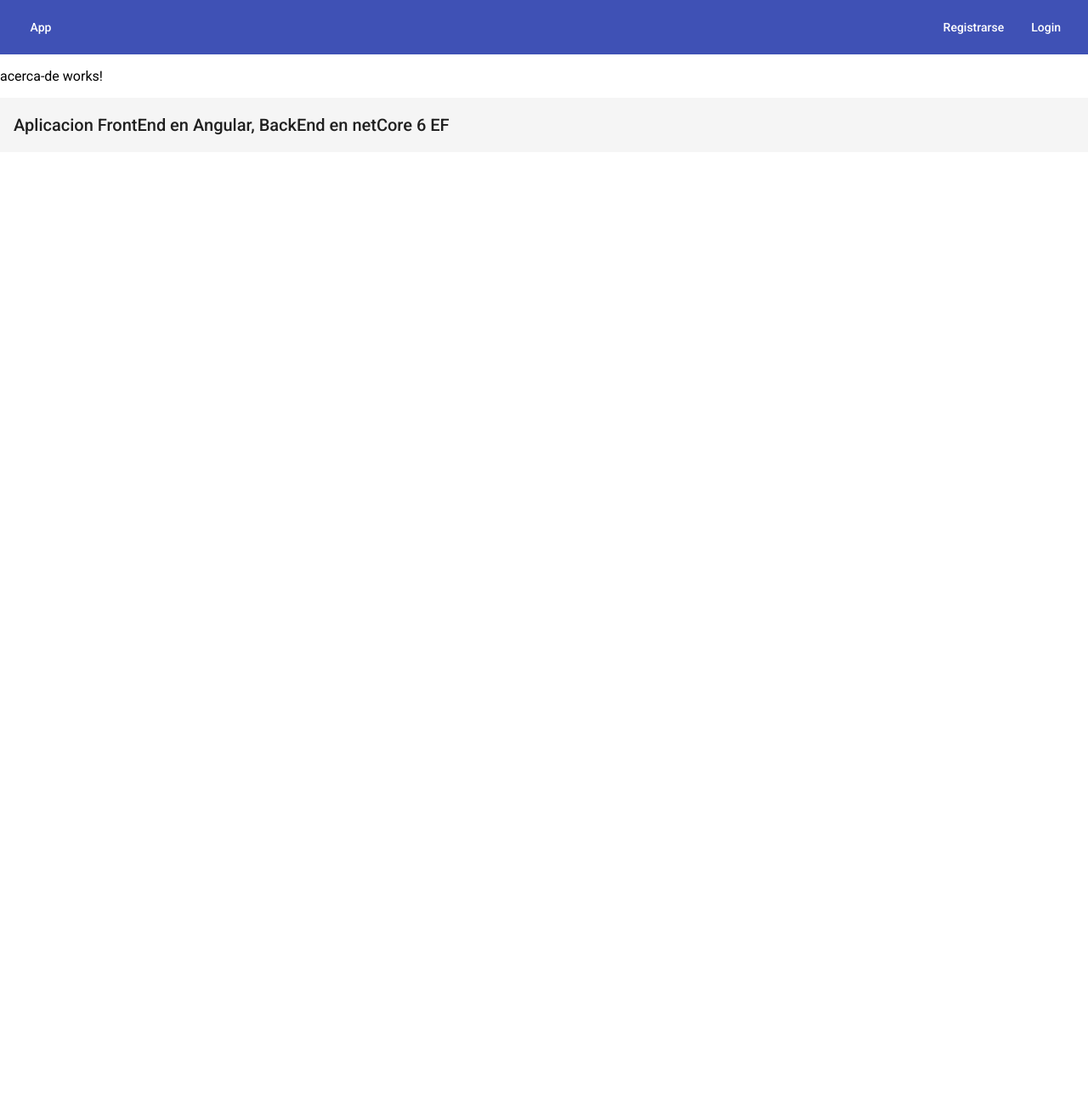
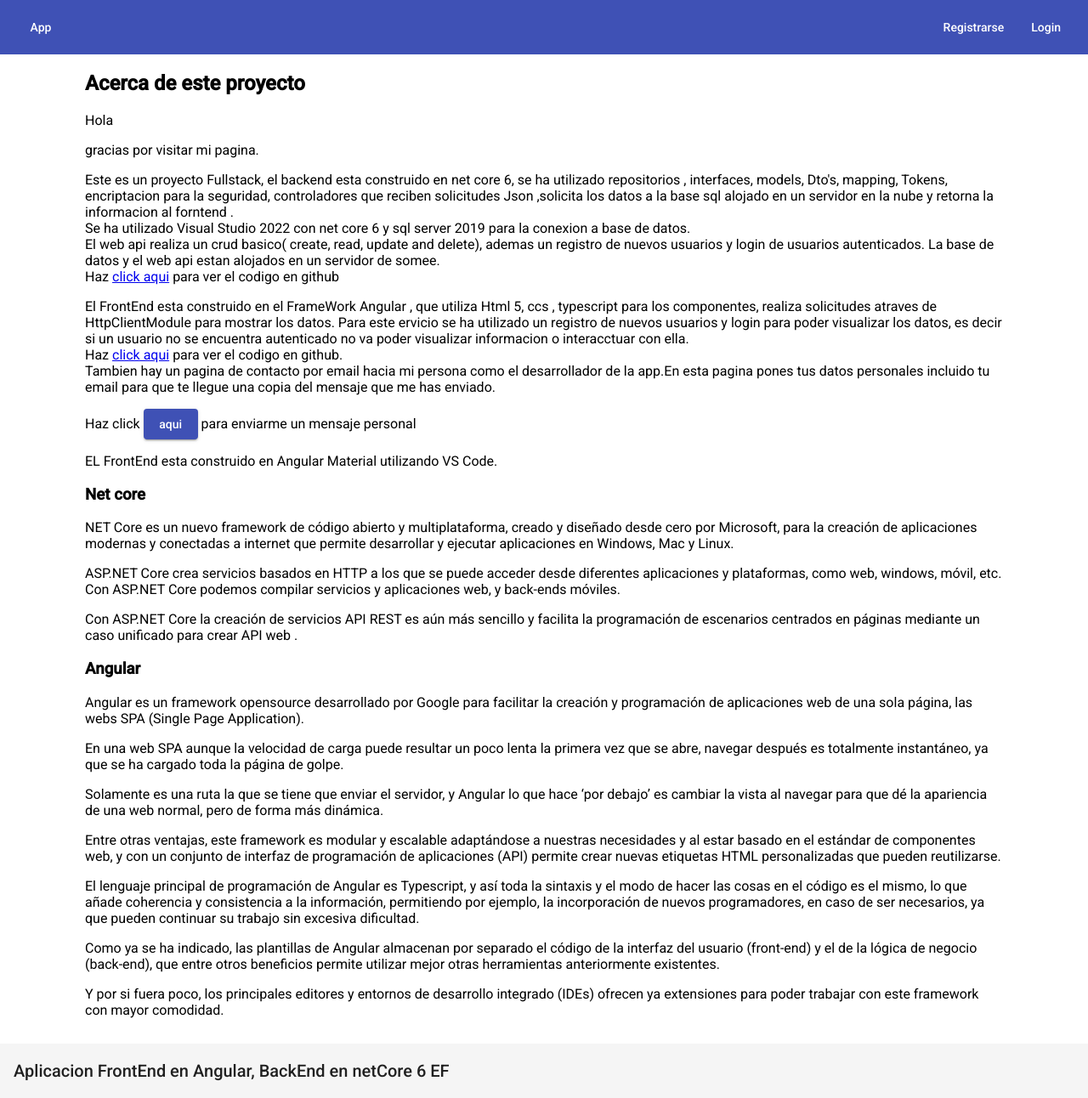
Before and after one commit to michaelaguilar89/FrontEnd_Clients-, an Angular app: page /acerca in a window 1280 px wide. Shown: the whole page at 85% size. Before the commit the page ends 800 px from the top, so only its background shows below. Built offline with nearby package versions, Linux system fonts and the light colour scheme.

Commit message:
Agregando informacion links a la pagina de contactarme

```diff
--- a/src/app/acerca-de/acerca-de.component.css
+++ b/src/app/acerca-de/acerca-de.component.css
@@ -0,0 +1,6 @@
+.container1 {
+    margin-top: 20px;
+    margin-left: 100px;
+    margin-right: 100px;
+    margin-bottom: 30px;
+}
--- a/src/app/acerca-de/acerca-de.component.html
+++ b/src/app/acerca-de/acerca-de.component.html
@@ -1 +1,67 @@
-<p>acerca-de works!</p>
+<div class="container1">
+    <h2>Acerca de este proyecto</h2>
+    <p>
+        Hola
+
+    </p>
+    <p>
+        gracias por visitar mi pagina.
+    </p>
+    <p>
+        Este es un proyecto Fullstack, el backend esta construido en net core 6, se ha utilizado repositorios , interfaces, models, Dto's, mapping, Tokens, encriptacion para la seguridad, controladores que reciben solicitudes Json ,solicita los datos a la base
+        sql alojado en un servidor en la nube y retorna la informacion al forntend .
+        <br/> Se ha utilizado Visual Studio 2022 con net core 6 y sql server 2019 para la conexion a base de datos.
+        <br/>El web api realiza un crud basico( create, read, update and delete), ademas un registro de nuevos usuarios y login de usuarios autenticados. La base de datos y el web api estan alojados en un servidor de somee.
+        <br/>Haz <a href="https://github.com/michaelaguilar89/BackEnd_Clients">click aqui</a> para ver el codigo en github
+
+    </p>
+    <p>
+        El FrontEnd esta construido en el FrameWork Angular , que utiliza Html 5, ccs , typescript para los componentes, realiza solicitudes atraves de HttpClientModule para mostrar los datos. Para este ervicio se ha utilizado un registro de nuevos usuarios y
+        login para poder visualizar los datos, es decir si un usuario no se encuentra autenticado no va poder visualizar informacion o interacctuar con ella.
+        <br/>Haz <a href="https://github.com/michaelaguilar89/FrontEnd_Clients-">click aqui</a> para ver el codigo en github.
+        <br/> Tambien hay un pagina de contacto por email hacia mi persona como el desarrollador de la app.En esta pagina pones tus datos personales incluido tu email para que te llegue una copia del mensaje que me has enviado.
+
+    </p>
+    <p>
+        Haz click <button mat-raised-button color="primary" (click)="sendEmail()">aqui</button> para enviarme un mensaje personal
+    </p>
+    <p>
+        EL FrontEnd esta construido en Angular Material utilizando VS Code.
+    </p>
+    <h3>Net core</h3>
+    <p>
+        NET Core es un nuevo framework de código abierto y multiplataforma, creado y diseñado desde cero por Microsoft, para la creación de aplicaciones modernas y conectadas a internet que permite desarrollar y ejecutar aplicaciones en Windows, Mac y Linux.
+    </p>
+    <p>
+        ASP.NET Core crea servicios basados en HTTP a los que se puede acceder desde diferentes aplicaciones y plataformas, como web, windows, móvil, etc. Con ASP.NET Core podemos compilar servicios y aplicaciones web, y back-ends móviles.
+    </p>
+    <p>
+        Con ASP.NET Core la creación de servicios API REST es aún más sencillo y facilita la programación de escenarios centrados en páginas mediante un caso unificado para crear API web .
+    </p>
+    <h3>Angular</h3>
+    <p>
+        Angular es un framework opensource desarrollado por Google para facilitar la creación y programación de aplicaciones web de una sola página, las webs SPA (Single Page Application).
+    </p>
+    <p>
+        En una web SPA aunque la velocidad de carga puede resultar un poco lenta la primera vez que se abre, navegar después es totalmente instantáneo, ya que se ha cargado toda la página de golpe.
+    </p>
+    <p>
+        Solamente es una ruta la que se tiene que enviar el servidor, y Angular lo que hace ‘por debajo’ es cambiar la vista al navegar para que dé la apariencia de una web normal, pero de forma más dinámica.
+    </p>
+    <p>
+        Entre otras ventajas, este framework es modular y escalable adaptándose a nuestras necesidades y al estar basado en el estándar de componentes web, y con un conjunto de interfaz de programación de aplicaciones (API) permite crear nuevas etiquetas HTML
+        personalizadas que pueden reutilizarse.
+    </p>
+    <p>
+        El lenguaje principal de programación de Angular es Typescript, y así toda la sintaxis y el modo de hacer las cosas en el código es el mismo, lo que añade coherencia y consistencia a la información, permitiendo por ejemplo, la incorporación de nuevos
+        programadores, en caso de ser necesarios, ya que pueden continuar su trabajo sin excesiva dificultad.
+    </p>
+    <p>
+        Como ya se ha indicado, las plantillas de Angular almacenan por separado el código de la interfaz del usuario (front-end) y el de la lógica de negocio (back-end), que entre otros beneficios permite utilizar mejor otras herramientas anteriormente existentes.
+    </p>
+    <p>
+        Y por si fuera poco, los principales editores y entornos de desarrollo integrado (IDEs) ofrecen ya extensiones para poder trabajar con este framework con mayor comodidad.
+    </p>
+
+
+</div>
--- a/src/app/acerca-de/acerca-de.component.ts
+++ b/src/app/acerca-de/acerca-de.component.ts
@@ -1,4 +1,5 @@
 import { Component, OnInit } from '@angular/core';
+import { Router, RouterLink } from '@angular/router';
 
 @Component({
   selector: 'app-acerca-de',
@@ -7,9 +8,14 @@ import { Component, OnInit } from '@angular/core';
 })
 export class AcercaDeComponent implements OnInit {
 
-  constructor() { }
+  constructor(private router:Router) { }
 
   ngOnInit(): void {
   }
 
+ sendEmail(){
+    this.router.navigate(['contact']);
+    console.log('Intentando enviar email')
+ }
+
 }
--- a/src/app/app.module.ts
+++ b/src/app/app.module.ts
@@ -26,7 +26,7 @@ import { LoginComponent } from './login/login.component'
 import { FormsModule } from '@angular/forms';
 import { MatPaginatorModule } from '@angular/material/paginator';
 import { MatIconModule} from '@angular/material/icon';
-
+import { RouterLink } from '@angular/router';
 
 import { AcercaDeComponent } from './acerca-de/acerca-de.component';
 import { ContactComponent } from './contact/contact.component';
--- a/src/app/contact/contact.component.html
+++ b/src/app/contact/contact.component.html
@@ -2,7 +2,13 @@
 
     <p class="principal">
         Hola
-        <br> Si deseas contactarme puedes escribirme un email
+    </p>
+    <p class="principal">
+        Si deseas contactarme puedes llenar este formulario, el cual sera
+        <br> enviado a mi email personal
+    </p>
+    <p class="principal">
+        Saludos!
     </p>
 
 
```
